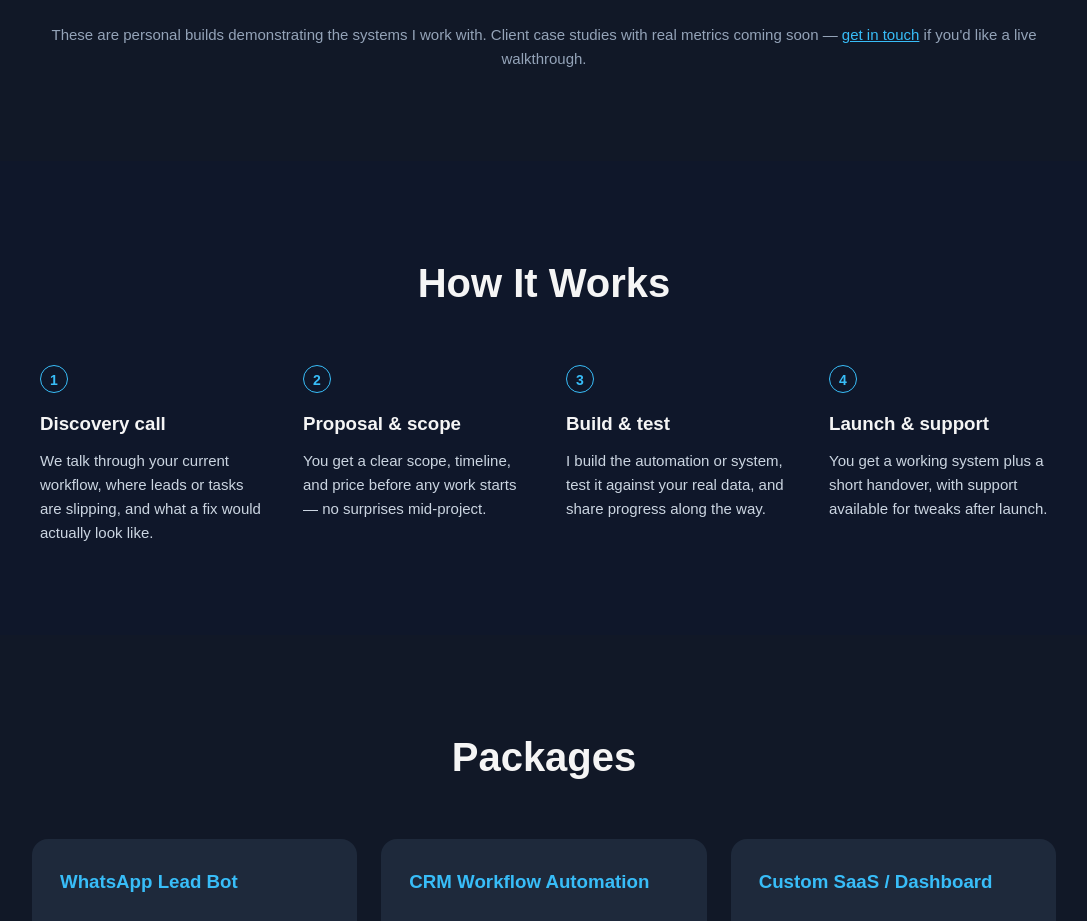
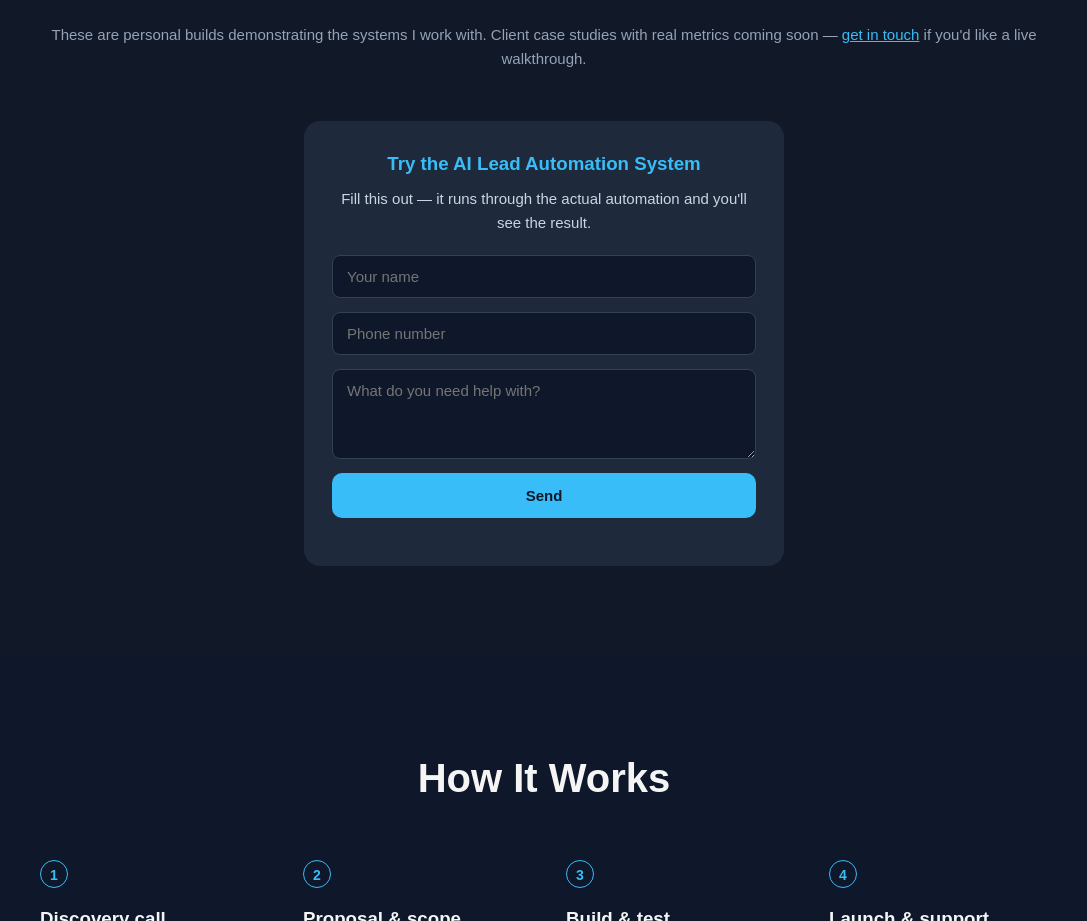
Before and after one commit to FlowPilotAI-CRM/Portfolio, a plain HTML site: page index.html in a window 1280 px wide. Shown: the part 2400-3321 px from the top of the page, without its empty margins (96-1183 px from the left). Drawn offline with Linux system fonts and the light colour scheme.

Commit message:
Add files via upload

```diff
--- a/index.html
+++ b/index.html
@@ -99,6 +99,21 @@
     </div>
 
     <p class="project-note">These are personal builds demonstrating the systems I work with. Client case studies with real metrics coming soon — <a href="mailto:ameer.hamza090908@gmail.com">get in touch</a> if you'd like a live walkthrough.</p>
+
+    <!-- Lead capture form: drop this inside the #projects section, or anywhere on the page -->
+    <div class="lead-form-wrap">
+      <h3>Try the AI Lead Automation System</h3>
+      <p>Fill this out — it runs through the actual automation and you'll see the result.</p>
+
+      <form id="lead-form">
+        <input type="text" name="name" placeholder="Your name" required />
+        <input type="tel" name="phone" placeholder="Phone number" required />
+        <textarea name="message" placeholder="What do you need help with?" required></textarea>
+        <button type="submit" class="btn primary">Send</button>
+      </form>
+
+      <p id="lead-form-status"></p>
+    </div>
   </section>
 
   <section id="process" class="section">
@@ -183,5 +198,39 @@
   <footer>
     <p>© 2026 FlowPilot AI — AI Automation & CRM Systems</p>
   </footer>
+
+  <script>
+    const leadForm = document.getElementById('lead-form');
+    const statusEl = document.getElementById('lead-form-status');
+
+    leadForm.addEventListener('submit', async (e) => {
+      e.preventDefault();
+      statusEl.textContent = 'Sending...';
+
+      const formData = new FormData(leadForm);
+      const payload = {
+        name: formData.get('name'),
+        phone: formData.get('phone'),
+        message: formData.get('message')
+      };
+
+      try {
+        const response = await fetch('https://flowpilotai.app.n8n.cloud/webhook/FlowPilotAI', {
+          method: 'POST',
+          headers: { 'Content-Type': 'application/json' },
+          body: JSON.stringify(payload)
+        });
+
+        if (response.ok) {
+          statusEl.textContent = "Sent! Check WhatsApp for the AI summary.";
+          leadForm.reset();
+        } else {
+          statusEl.textContent = "Something went wrong. Try again.";
+        }
+      } catch (err) {
+        statusEl.textContent = "Couldn't reach the automation. Try again.";
+      }
+    });
+  </script>
 </body>
 </html>
--- a/styles.css
+++ b/styles.css
@@ -224,6 +224,61 @@ nav a {
   margin: 14px 0;
 }
 
+.lead-form-wrap {
+  max-width: 480px;
+  margin: 50px auto 0;
+  background: #1e293b;
+  padding: 28px;
+  border-radius: 16px;
+  text-align: center;
+}
+
+.lead-form-wrap h3 {
+  color: #38bdf8;
+  margin-bottom: 8px;
+}
+
+.lead-form-wrap p {
+  color: #cbd5e1;
+  margin-bottom: 20px;
+  font-size: 15px;
+}
+
+#lead-form {
+  display: flex;
+  flex-direction: column;
+  gap: 14px;
+}
+
+#lead-form input,
+#lead-form textarea {
+  padding: 12px 14px;
+  border-radius: 8px;
+  border: 1px solid #334155;
+  background: #0f172a;
+  color: #f5f5f5;
+  font-family: inherit;
+  font-size: 15px;
+}
+
+#lead-form textarea {
+  min-height: 90px;
+  resize: vertical;
+}
+
+#lead-form button {
+  border: none;
+  cursor: pointer;
+  font-family: inherit;
+  font-size: 15px;
+}
+
+#lead-form-status {
+  margin-top: 14px;
+  font-size: 14px;
+  color: #94a3b8;
+}
+
 .tech-grid {
   display: grid;
   grid-template-columns: repeat(auto-fit, minmax(180px, 1fr));
```
